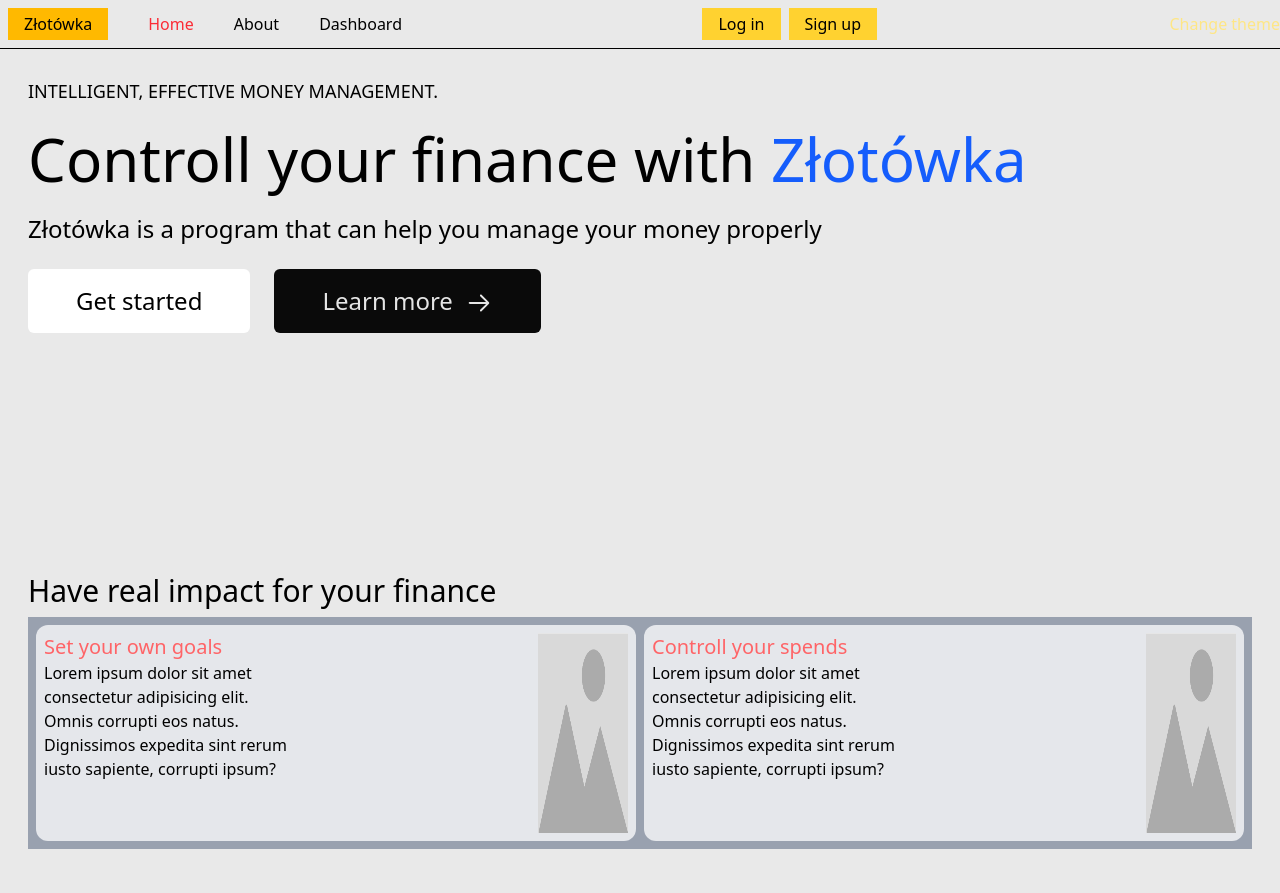
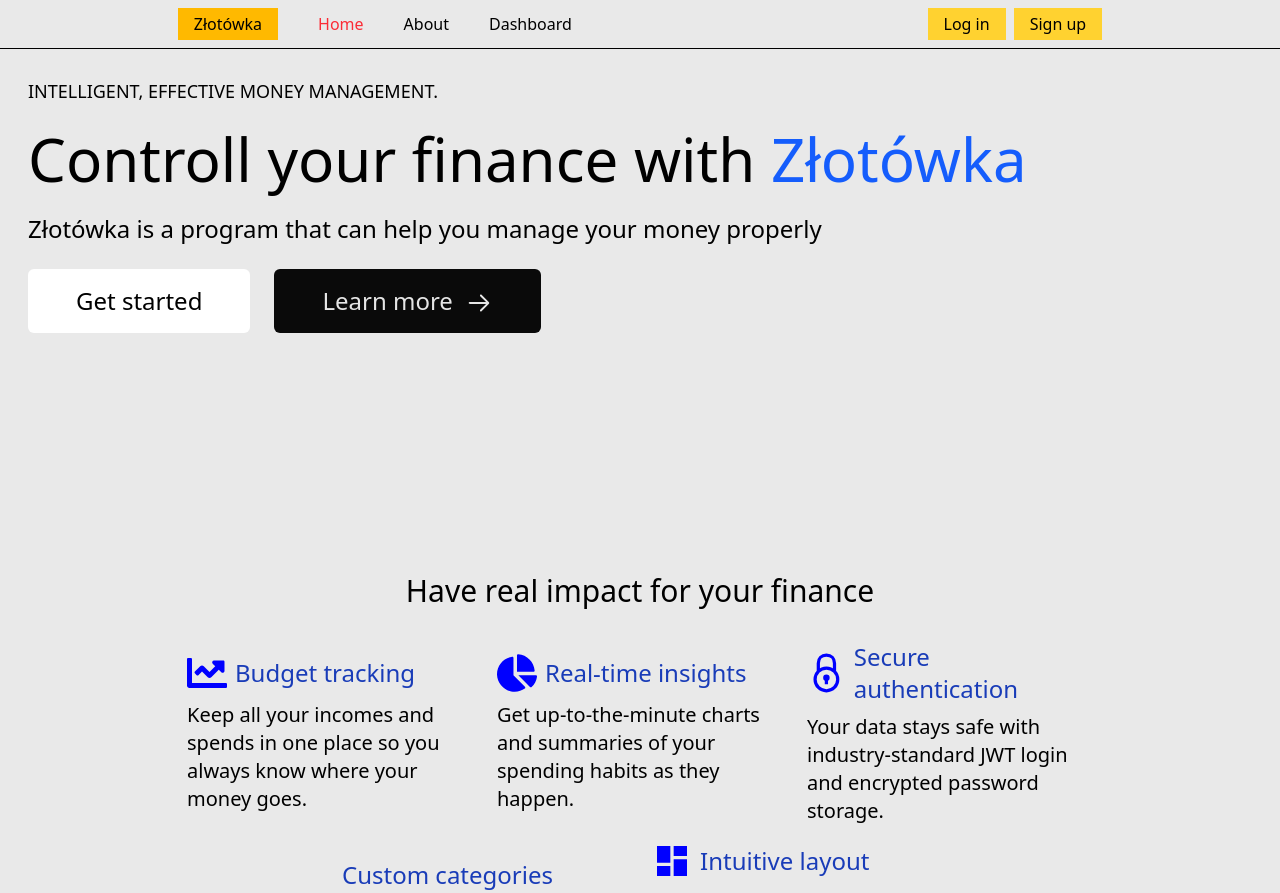
Before and after one commit to mSajewiczz/Zlotowka, a React (Vite) app in the folder frontend/: page / in a window 1280 px wide. Shown: the top 893 px of the page. Built offline with nearby package versions, Linux system fonts and the light colour scheme.

Commit message:
Slowly, but this app starts to look good

```diff
--- a/frontend/src/components/AppPresentation/AppPresentation.tsx
+++ b/frontend/src/components/AppPresentation/AppPresentation.tsx
@@ -1,42 +1,70 @@
-import test_photo from "../../img/test-img.png"
+import { FaChartPie } from "react-icons/fa";
+import { FaChartLine } from "react-icons/fa";
+import { GrSecure } from "react-icons/gr";
+import { MdDashboard } from 'react-icons/md';
+
 
 
 export default function AppPresentataion() {
 	return (
-		<div className="flex flex-col gap-2 p-5 items-start">
+		<div className="flex flex-col gap-5 p-5 items-center ">
 			<h2 className="text-3xl">Have real impact for your finance</h2>
 
-			<div className="bg-gray-400 block md:flex gap-2 p-2 items-center">
-            <div className="flex bg-gray-200 rounded-xl p-2">
-					<div>
-						<h3 className="text-red-400 text-xl">Set your own goals</h3>
-						<p className="w-1/2">
-							Lorem ipsum dolor sit amet consectetur adipisicing elit. Omnis
-							corrupti eos natus. Dignissimos expedita sint rerum iusto
-							sapiente, corrupti ipsum?
-						</p>
+			<div className="flex gap-2 p-2 items-center flex-wrap justify-center">
+				<div className="flex flex-col gap-2 px-2 py-1 sm:w-1/4">
+					<div className="flex items-center gap-2">
+						<FaChartLine size={40} color="blue"/>
+						<h3 className="text-2xl text-blue-800">Budget tracking</h3>
 					</div>
-
-                    <div className="h-50">
-                        <img className="h-full" src={test_photo} alt="Test" />
-                    </div>
+					<p className="text-xl">
+						Keep all your incomes and spends in one place so you always know
+						where your money goes.
+					</p>
 				</div>
 
-                <div className="flex bg-gray-200 rounded-xl p-2">
-					<div>
-						<h3 className="text-red-400 text-xl">Controll your spends</h3>
-						<p className="w-1/2">
-							Lorem ipsum dolor sit amet consectetur adipisicing elit. Omnis
-							corrupti eos natus. Dignissimos expedita sint rerum iusto
-							sapiente, corrupti ipsum?
-						</p>
+				<div className="flex flex-col gap-2 px-2 py-1 sm:w-1/4">
+					<div className="flex items-center gap-2">
+						<FaChartPie size={40} color="blue"/>
+						<h3 className="text-2xl text-blue-800">Real-time insights</h3>
 					</div>
-
-                    <div className="h-50">
-                        <img className="h-full" src={test_photo} alt="Test" />
-                    </div>
+					<p className="text-xl">
+						Get up-to-the-minute charts and summaries of your spending habits as
+						they happen.
+					</p>
 				</div>
 
+				<div className="flex flex-col gap-2 px-2 py-1 sm:w-1/4">
+					<div className="flex items-center gap-2">
+						<GrSecure size={40} color="blue"/>
+						<h3 className="text-2xl text-blue-800">Secure authentication</h3>
+					</div>
+					<p className="text-xl">
+						Your data stays safe with industry-standard JWT login and encrypted
+						password storage.
+					</p>
+				</div>
+
+				<div className="flex flex-col gap-2 px-2 py-1 sm:w-1/4">
+					<div className="flex items-center gap-2">
+
+						<h3 className="text-2xl  text-blue-800">Custom categories</h3>
+					</div>
+					<p className="text-xl">
+						Create and organize your own spending categories to match your
+						unique lifestyle.
+					</p>
+				</div>
+
+				<div className="flex flex-col gap-2 px-2 py-1 sm:w-1/4">
+					<div className="flex items-center gap-2">
+						<MdDashboard size={40} color="blue"/>
+						<h3 className="text-2xl text-blue-800">Intuitive layout</h3>
+					</div>
+					<p className="text-xl">
+						Enjoy a clean, user-friendly interface that makes managing your
+						finances so easy.
+					</p>
+				</div>
 			</div>
 		</div>
 	);
--- a/frontend/src/components/Header/Header.tsx
+++ b/frontend/src/components/Header/Header.tsx
@@ -3,9 +3,12 @@ import { FaArrowRightLong } from "react-icons/fa6";
 
 export default function Header() {
 	return (
-		<div className="flex flex-col gap-8 sm:gap-6 p-5 justify-center items-start mb-50 text-black ">
-			<p className="text-sm sm:text-lg">INTELLIGENT, EFFECTIVE MONEY MANAGEMENT.</p>
-			<h1 className="text-4xl  sm:text-5xl  md:text-6xl ">
+		<div className="flex flex-col p-5 justify-center items-start mb-50 text-black ">
+			<div className="flex items-start flex-col justify-center gap-8 sm:gap-6">
+				<p className="text-sm sm:text-lg">
+					INTELLIGENT, EFFECTIVE MONEY MANAGEMENT.
+				</p>
+				<h1 className="text-4xl sm:text-5xl md:text-6xl">
 					Controll your finance with{" "}
 					<span className="text-blue-600">Złotówka</span>
 				</h1>
@@ -14,7 +17,6 @@ export default function Header() {
 				</p>
 
 				<div className="flex flex-col gap-4 sm:flex-row sm:gap-6">
-
 					<Link to="/about">
 						<button className="px-6 py-4 sm:px-8 sm:py-6 md:px-12 md:py-8 flex h-12 items-center rounded-md text-lg  sm:text-xl md:text-2xl cursor-pointer bg-white transition-all hover:bg-blue-200">
 							<p>Get started</p>
@@ -22,9 +24,26 @@ export default function Header() {
 					</Link>
 
 					<Link to="/about">
-					<button className="px-6 py-4 sm:px-8 sm:py-6 md:px-12 md:py-8 group relative flex h-12 items-center gap-2 justify-center overflow-hidden rounded-md bg-neutral-950  text-neutral-200 cursor-pointer text-lg sm:text-xl md:text-2xl"><span>Learn more</span><div className="ml-1 mt-1 transition group-hover:translate-x-1"><svg width="15" height="15" viewBox="0 0 15 15" fill="none" xmlns="http://www.w3.org/2000/svg" className="h-7 w-7"><path d="M8.14645 3.14645C8.34171 2.95118 8.65829 2.95118 8.85355 3.14645L12.8536 7.14645C13.0488 7.34171 13.0488 7.65829 12.8536 7.85355L8.85355 11.8536C8.65829 12.0488 8.34171 12.0488 8.14645 11.8536C7.95118 11.6583 7.95118 11.3417 8.14645 11.1464L11.2929 8H2.5C2.22386 8 2 7.77614 2 7.5C2 7.22386 2.22386 7 2.5 7H11.2929L8.14645 3.85355C7.95118 3.65829 7.95118 3.34171 8.14645 3.14645Z" fill="currentColor" fill-rule="evenodd" clip-rule="evenodd"></path></svg></div></button>
+						<button className="px-6 py-4 sm:px-8 sm:py-6 md:px-12 md:py-8 group relative flex h-12 items-center gap-2 justify-center overflow-hidden rounded-md bg-neutral-950  text-neutral-200 cursor-pointer text-lg sm:text-xl md:text-2xl">
+							<span>Learn more</span>
+							<div className="ml-1 mt-1 transition group-hover:translate-x-1">
+								<svg
+									width="15"
+									height="15"
+									viewBox="0 0 15 15"
+									fill="none"
+									xmlns="http://www.w3.org/2000/svg"
+									className="h-7 w-7">
+									<path
+										d="M8.14645 3.14645C8.34171 2.95118 8.65829 2.95118 8.85355 3.14645L12.8536 7.14645C13.0488 7.34171 13.0488 7.65829 12.8536 7.85355L8.85355 11.8536C8.65829 12.0488 8.34171 12.0488 8.14645 11.8536C7.95118 11.6583 7.95118 11.3417 8.14645 11.1464L11.2929 8H2.5C2.22386 8 2 7.77614 2 7.5C2 7.22386 2.22386 7 2.5 7H11.2929L8.14645 3.85355C7.95118 3.65829 7.95118 3.34171 8.14645 3.14645Z"
+										fill="currentColor"
+										fill-rule="evenodd"
+										clip-rule="evenodd"></path>
+								</svg>
+							</div>
+						</button>
 					</Link>
-
+				</div>
 			</div>
 		</div>
 	);
--- a/frontend/src/routes/__root.tsx
+++ b/frontend/src/routes/__root.tsx
@@ -6,7 +6,7 @@ import {ChangeTheme} from "../components/ChangeTheme/ChangeTheme";
 export const Route = createRootRoute({
 	component: () => (
 		<>
-			<div className="flex justify-between">
+			<div className="flex justify-around items-center">
 				<div className=" p-2 flex gap-10 items-center">
 					<p className="bg-amber-400 px-4 py-1">Złotówka</p>
 
@@ -25,14 +25,12 @@ export const Route = createRootRoute({
 				</div>
 
         <NavButtons/>
-		<button onClick = {() => {
-			ChangeTheme();
-		}} className="text-amber-200">Change theme</button>
-
 			</div>
 
 			<hr />
+			<div className="flex justify-center items-center">
 			<Outlet />
+			</div>
 			<TanStackRouterDevtools />
 		</>
 	),
```
Lines whose indentation alone changed are shown as unchanged.
